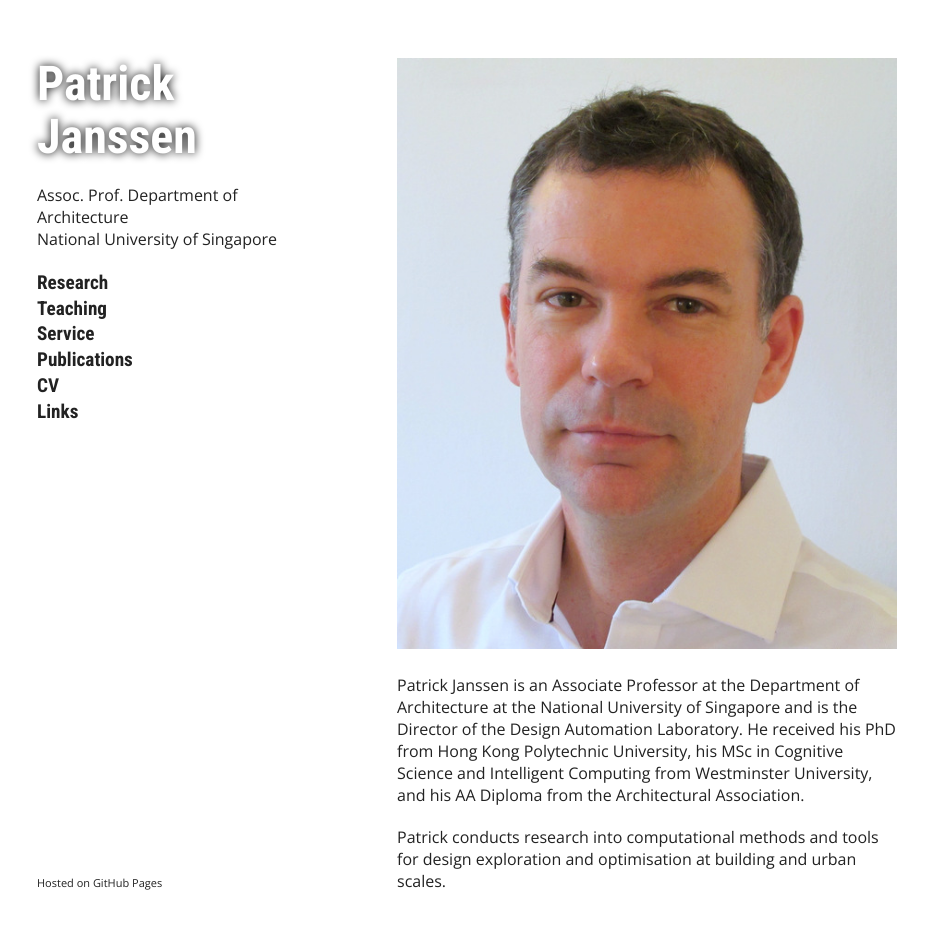
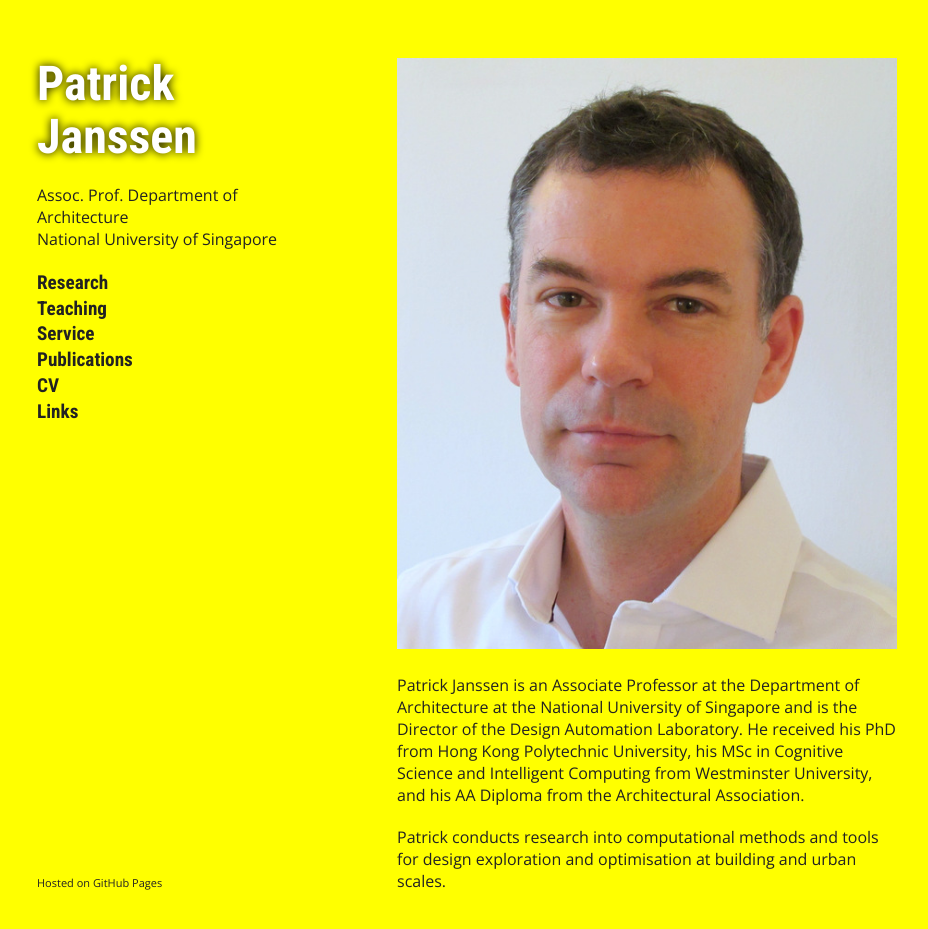
Before and after one commit to phtj/patrick-janssen, a Jekyll site: the page built from index.md, in a window 1280 px wide and 962 px high. Shown: the top 929 px of the window, without its empty margins (173-1101 px from the left). Built offline with Jekyll 4.4.1, drawn with Linux system fonts in a browser that asks for light colours; our own code applies the rules of GitHub Pages for plain Markdown files; a script that is not in the unit is left out.

Commit message:
scss fix

```diff
--- a/assets/css/minimal.scss
+++ b/assets/css/minimal.scss
@@ -1,5 +1,5 @@
 body {
-  background-color: #fff;
+  background-color: #ff0;
   padding:50px;
   // font: 14px/1.5 "Noto Sans", "Helvetica Neue", Helvetica, Arial, sans-serif;
   // color:#727272;
```
